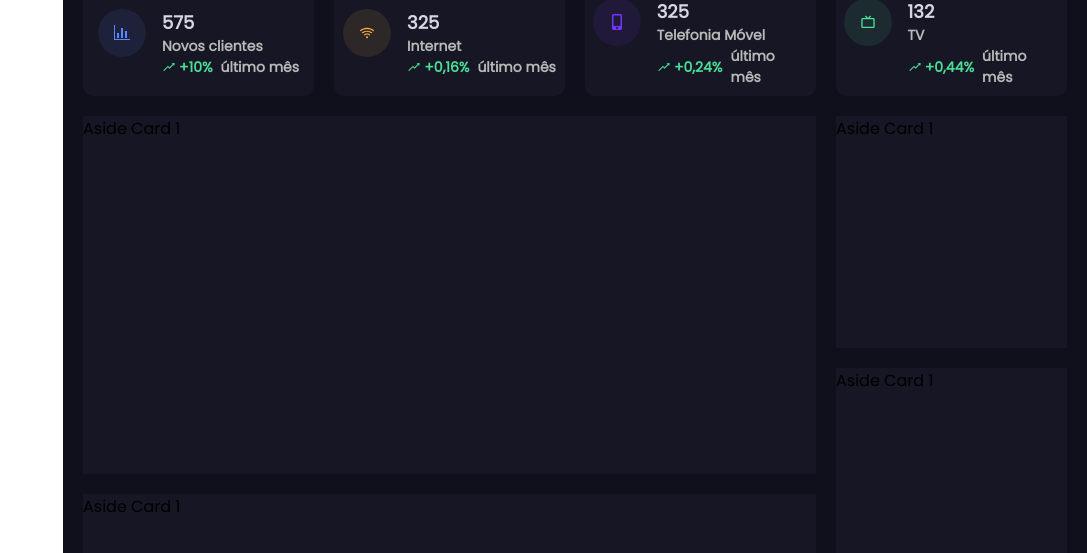
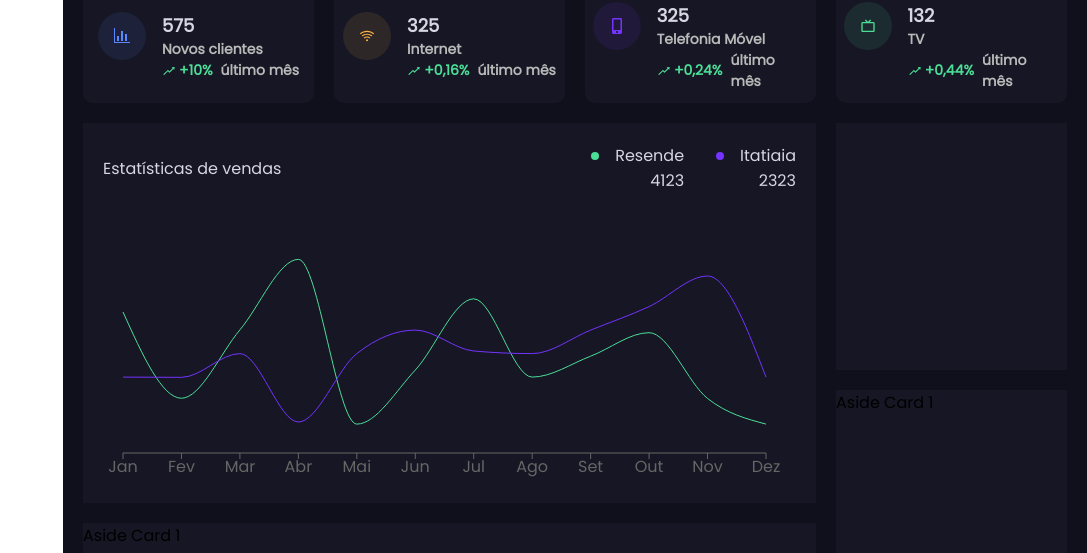
Before and after one commit to matheusteixeira7/flix-telecom, a Next.js app: page /dashboard/dashboard in a window 1280 px wide. Shown: the part 157-710 px from the top of the page, without its empty margins (193-1280 px from the left). Built offline with nearby package versions, Linux system fonts and the light colour scheme.

Commit message:
feat: add chart to main card

```diff
--- a/package.json
+++ b/package.json
@@ -15,6 +15,7 @@
     "react": "17.0.2",
     "react-dom": "17.0.2",
     "react-icons": "^4.3.1",
+    "recharts": "^2.1.9",
     "styled-components": "^5.3.3"
   },
   "devDependencies": {
--- a/src/common/components/application/dashboard-page/cards/aside-card-1/aside-card-1.tsx
+++ b/src/common/components/application/dashboard-page/cards/aside-card-1/aside-card-1.tsx
@@ -1,9 +1,5 @@
 import { Container } from './styles'
 
 export const AsideCard1 = () => {
-    return (
-        <Container>
-            <h1>Aside Card 1</h1>
-        </Container>
-    )
+    return <Container></Container>
 }
--- a/src/common/components/application/dashboard-page/cards/main-card/main-card.tsx
+++ b/src/common/components/application/dashboard-page/cards/main-card/main-card.tsx
@@ -1,9 +1,95 @@
-import { Container } from './styles'
+import {
+    CartesianGrid,
+    Line,
+    LineChart,
+    ResponsiveContainer,
+    Tooltip,
+    XAxis,
+} from 'recharts'
+import {
+    Chart,
+    Cities,
+    City,
+    CityHeader,
+    CityName,
+    CityNumber,
+    Container,
+    Dot,
+    Header,
+} from './styles'
+
+const data = [
+    { name: 'Jan', Resende: 600, Itatiaia: 323, TV: 2400 },
+    { name: 'Fev', Resende: 233, Itatiaia: 322, TV: 1232 },
+    { name: 'Mar', Resende: 524, Itatiaia: 423, TV: 1232 },
+    { name: 'Abr', Resende: 824, Itatiaia: 132, TV: 1232 },
+    { name: 'Mai', Resende: 123, Itatiaia: 423, TV: 1232 },
+    { name: 'Jun', Resende: 353, Itatiaia: 523, TV: 1232 },
+    { name: 'Jul', Resende: 656, Itatiaia: 434, TV: 1232 },
+    { name: 'Ago', Resende: 323, Itatiaia: 423, TV: 1232 },
+    { name: 'Set', Resende: 412, Itatiaia: 523, TV: 1232 },
+    { name: 'Out', Resende: 512, Itatiaia: 623, TV: 1232 },
+    { name: 'Nov', Resende: 232, Itatiaia: 753, TV: 1232 },
+    { name: 'Dez', Resende: 123, Itatiaia: 323, TV: 1232 },
+]
 
 export const MainCard = () => {
     return (
         <Container>
-            <h1>Aside Card 1</h1>
+            <Header>
+                <span>Estatísticas de vendas</span>
+
+                <Cities>
+                    <City>
+                        <CityHeader>
+                            <Dot color="green" />
+                            <CityName>Resende</CityName>
+                        </CityHeader>
+
+                        <CityNumber>4123</CityNumber>
+                    </City>
+
+                    <City>
+                        <CityHeader>
+                            <Dot color="purple" />
+                            <CityName>Itatiaia</CityName>
+                        </CityHeader>
+
+                        <CityNumber>2323</CityNumber>
+                    </City>
+                </Cities>
+            </Header>
+
+            <Chart>
+                <ResponsiveContainer width="100%" height={270}>
+                    <LineChart
+                        width={550}
+                        height={250}
+                        data={data}
+                        margin={{ top: 5, right: 30, left: 20 }}
+                    >
+                        <Line
+                            type="monotone"
+                            dataKey="Resende"
+                            stroke="#4BDE97"
+                            dot={false}
+                        />
+                        <Line
+                            type="monotone"
+                            dataKey="Itatiaia"
+                            stroke="#7433FF"
+                            dot={false}
+                        />
+                        <CartesianGrid
+                            stroke="#33334B"
+                            horizontal={false}
+                            vertical={false}
+                        />
+                        <XAxis dataKey="name" />
+                        <Tooltip />
+                    </LineChart>
+                </ResponsiveContainer>
+            </Chart>
         </Container>
     )
 }
--- a/src/common/components/application/dashboard-page/cards/main-card/styles.ts
+++ b/src/common/components/application/dashboard-page/cards/main-card/styles.ts
@@ -1,6 +1,74 @@
 import styled from 'styled-components'
+
+interface IDotProps {
+    color: 'green' | 'purple' | 'blue' | 'yellow'
+}
 
 export const Container = styled.div`
     grid-area: main-card;
     background-color: ${({ theme }) => theme.colors.background_800};
+
+    width: 100%;
+    height: 100%;
+
+    padding: 1.25rem;
+
+    display: flex;
+    flex-direction: column;
+    justify-content: center;
 `
+export const Chart = styled.div`
+    width: 100%;
+    height: 100%;
+`
+
+export const Header = styled.header`
+    width: 100%;
+
+    display: flex;
+    align-items: center;
+    justify-content: space-between;
+
+    color: ${({ theme }) => theme.fontColor.title};
+
+    margin-bottom: 1.25rem;
+`
+
+export const Cities = styled.div`
+    display: flex;
+`
+
+export const City = styled.div`
+    margin-left: 2rem;
+
+    display: flex;
+    flex-direction: column;
+`
+
+export const CityHeader = styled.header`
+    display: flex;
+    align-items: center;
+`
+
+export const Dot = styled.span<IDotProps>`
+    display: block;
+    height: 0.5rem;
+    width: 0.5rem;
+    border-radius: 50%;
+    background-color: ${({ theme, color }) =>
+        color === 'green'
+            ? theme.colors.success
+            : color === 'purple'
+            ? theme.colors.secondary
+            : color === 'blue'
+            ? theme.colors.info
+            : theme.colors.warning};
+
+    margin-right: 1rem;
+`
+
+export const CityName = styled.span``
+
+export const CityNumber = styled.span`
+    align-self: flex-end;
+`
```
Also changed, not shown: 1 other file (tests, documents, lock files or other folders).
